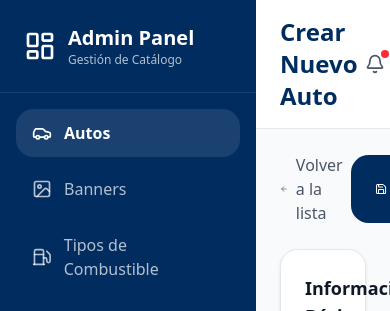
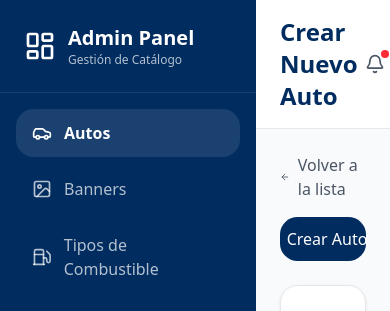
Before and after one commit to Doarmfando/Catalogo, a Next.js app: page /admin/autos/nuevo in a window 390 px wide. Shown: the top 311 px of the page. Built offline with nearby package versions, Linux system fonts and the light colour scheme; no server answers; the database is empty.

Commit message:
actualizado

```diff
--- a/src/features/admin-cars/components/car-form.tsx
+++ b/src/features/admin-cars/components/car-form.tsx
@@ -141,7 +141,7 @@ export function CarForm({ mode, initialData, brands, categories, fuelTypes }: Ca
   return (
     <form onSubmit={handleSubmit} className="space-y-6">
       {/* Header */}
-      <div className="flex items-center justify-between">
+      <div className="flex flex-col sm:flex-row sm:items-center sm:justify-between gap-4">
         <Link
           href="/admin/autos"
           className="inline-flex items-center gap-2 text-gray-600 hover:text-gray-900 transition-colors"
@@ -152,7 +152,7 @@ export function CarForm({ mode, initialData, brands, categories, fuelTypes }: Ca
         <button
           type="submit"
           disabled={loading}
-          className="inline-flex items-center gap-2 px-6 py-2.5 bg-[#002C5F] text-white rounded-lg hover:bg-[#0957a5] transition-colors font-medium disabled:opacity-50"
+          className="inline-flex items-center justify-center gap-2 px-6 py-2.5 bg-[#002C5F] text-white rounded-lg hover:bg-[#0957a5] transition-colors font-medium disabled:opacity-50 whitespace-nowrap"
         >
           <Save className="h-5 w-5" />
           {loading ? "Guardando..." : mode === "create" ? "Crear Auto" : "Guardar Cambios"}
@@ -275,7 +275,7 @@ export function CarForm({ mode, initialData, brands, categories, fuelTypes }: Ca
               Precios
             </h3>
 
-            <div className="grid grid-cols-2 gap-4">
+            <div className="grid grid-cols-1 sm:grid-cols-2 gap-4">
               {/* Price USD */}
               <div>
                 <label className="block text-sm font-medium text-gray-700 mb-1">
```
